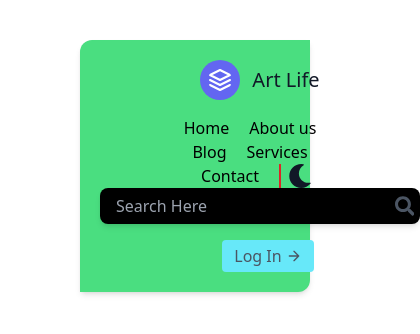
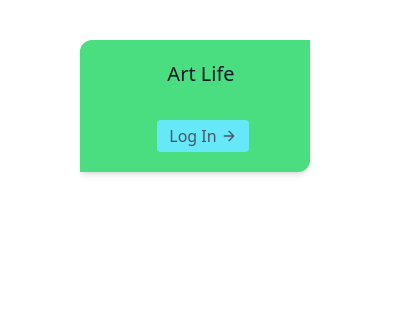
Before and after one commit to NazraSoft/NazraSoft---Website, a Next.js app: page / in a window 390 px wide. Shown: the top 334 px of the page, 420 px wide, since content can reach past the window. Built offline with nearby package versions, Linux system fonts and the light colour scheme.

Commit message:
Navbar created

```diff
--- a/package.json
+++ b/package.json
@@ -6,7 +6,6 @@
     "start": "next start"
   },
   "dependencies": {
-    "@heroicons/react": "^2.0.12",
     "next": "latest",
     "next-themes": "^0.2.1",
     "react": "18.1.0",
--- a/pages/index.tsx
+++ b/pages/index.tsx
@@ -27,12 +27,10 @@ const Home: NextPage = () => {
       <header className="text-gray-600 body-font bg-green-400 mt-10 ml-20 mr-20 rounded-tl-xl rounded-br-xl shadow-md">
         <div className="container mx-auto flex flex-wrap p-5 flex-col md:flex-row items-center">
           <a className="flex title-font font-medium items-center text-gray-900 mb-4 md:mb-0">
-            <svg xmlns="http://www.w3.org/2000/svg" fill="none" stroke="currentColor" stroke-linecap="round" stroke-linejoin="round" stroke-width="2" className="w-10 h-10 text-white p-2 bg-indigo-500 rounded-full" viewBox="0 0 24 24">
-              <path d="M12 2L2 7l10 5 10-5-10-5zM2 17l10 5 10-5M2 12l10 5 10-5"></path>
-            </svg>
+            {/* logo */}
             <span className="ml-3 text-xl">Art Life</span>
           </a>
-          <nav className="md:mr-auto md:ml-4 md:py-1 md:pl-4	flex flex-wrap items-center text-base justify-center">
+          <nav className="hidden  md:mr-auto md:ml-4 md:py-1 md:pl-4	md:flex flex-wrap items-center text-base justify-center">
             <a className="mr-5 hover:text-white text-black ">Home</a>
             <a className="mr-5 hover:text-white text-black">About us</a>
             <a className="mr-5 hover:text-white text-black ">Blog</a>
@@ -40,7 +38,7 @@ const Home: NextPage = () => {
             <a className="mr-5 hover:text-white text-black ">Contact</a>
             {renderThemeChanger()}
           </nav>
-          <div className='border-1 border-black rounded-lg shadow-md w-80 h-9 bg-black'>
+          <div  className='hidden lg:block border-1 border-black rounded-lg shadow-md w-80 h-9 bg-black'>
             <div className= 'flex flex-row  focus:border-blue-700 w-[97%] h-[80%] border-1 mx-1 mt-1'>
                <input className='flex w-[93%] h-[96%] border-1 bg-black mx-1 p-2' type="search" name="search" placeholder='Search Here' />
                <FaSearch className='mt-1 w-5 h-5' />
```
Also changed, not shown: pages/_app.tsx (+7 -3 lines).
